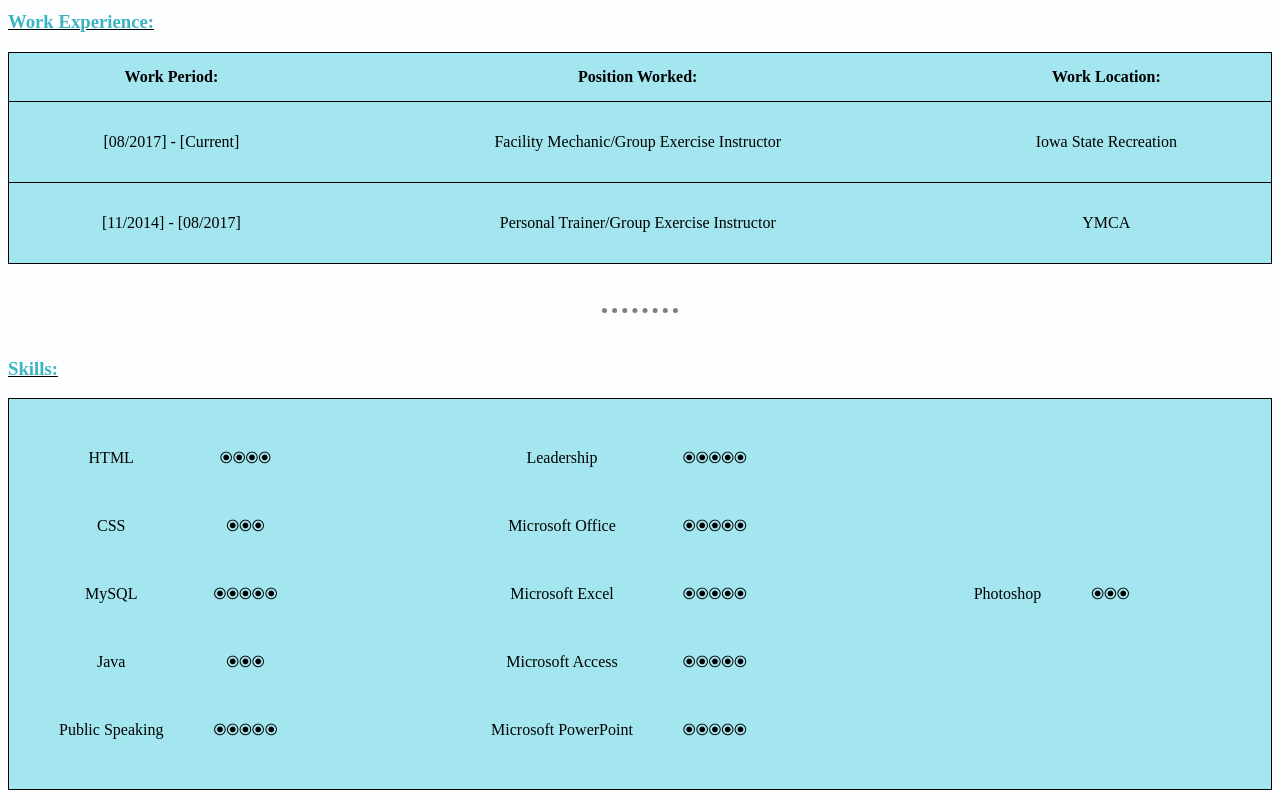
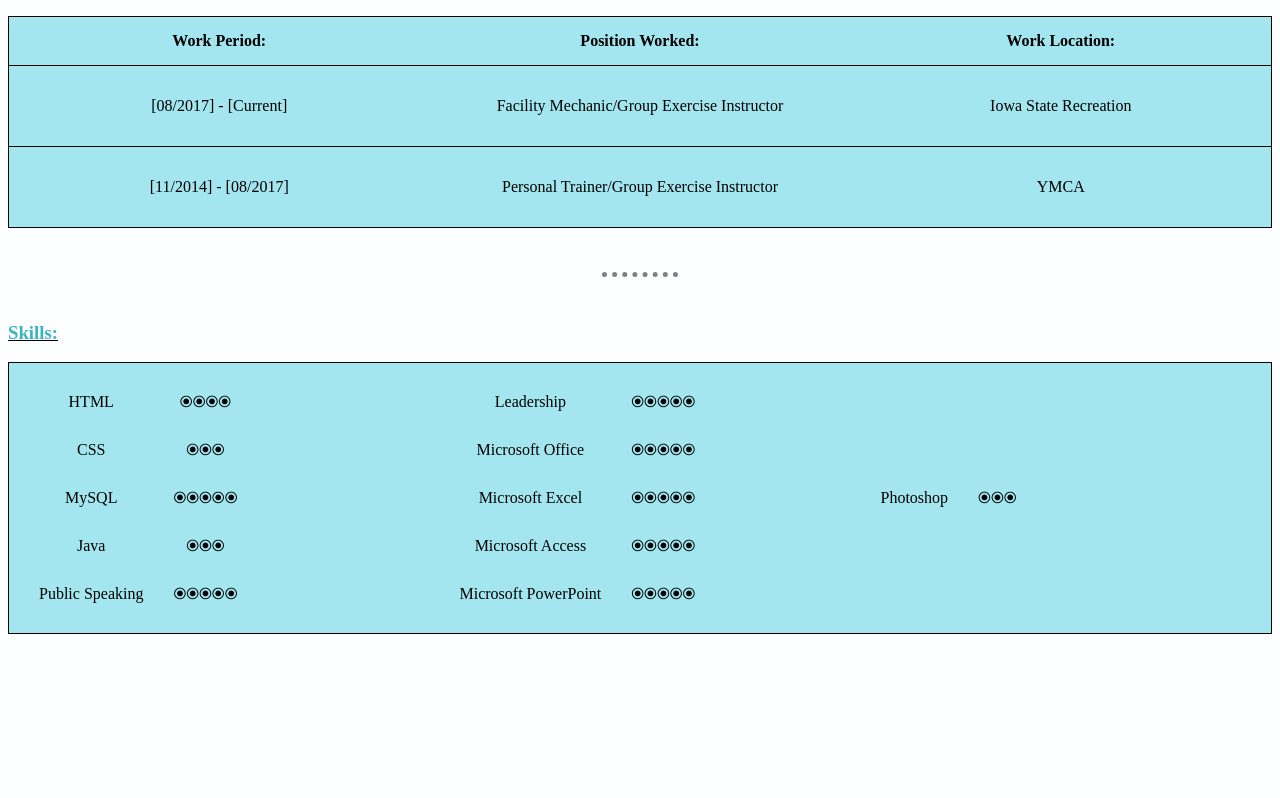
Before and after one commit to OdinsCoding/CV, a plain HTML site: page index.html in a window 1280 px wide. Shown: the part 673-1471 px from the top of the page. After the commit the page ends 1315 px from the top, so only its background shows below. Drawn offline with Linux system fonts and the light colour scheme.

Commit message:
Experimenting with table layout.

```diff
--- a/CSS/index.css
+++ b/CSS/index.css
@@ -26,6 +26,11 @@ h3 {
     height: 180px;
 }
 
+table {
+    border-collapse: collapse;
+    table-layout: fixed;
+}
+
 
 
 th,
@@ -40,7 +45,6 @@ td {
     width: 100%;
     text-align: center;
     border: 1px solid black;
-    border-collapse: collapse;
 }
 
 .workExperienceTable {
@@ -48,7 +52,6 @@ td {
     width: 100%;
     text-align: center;
     border: 1px solid black;
-    border-collapse: collapse;
 }
 
 .skillsTable {
@@ -56,7 +59,6 @@ td {
     width: 100%;
     text-align: center;
     border: 1px solid black;
-    border-collapse: collapse;
 
 }
 
```
